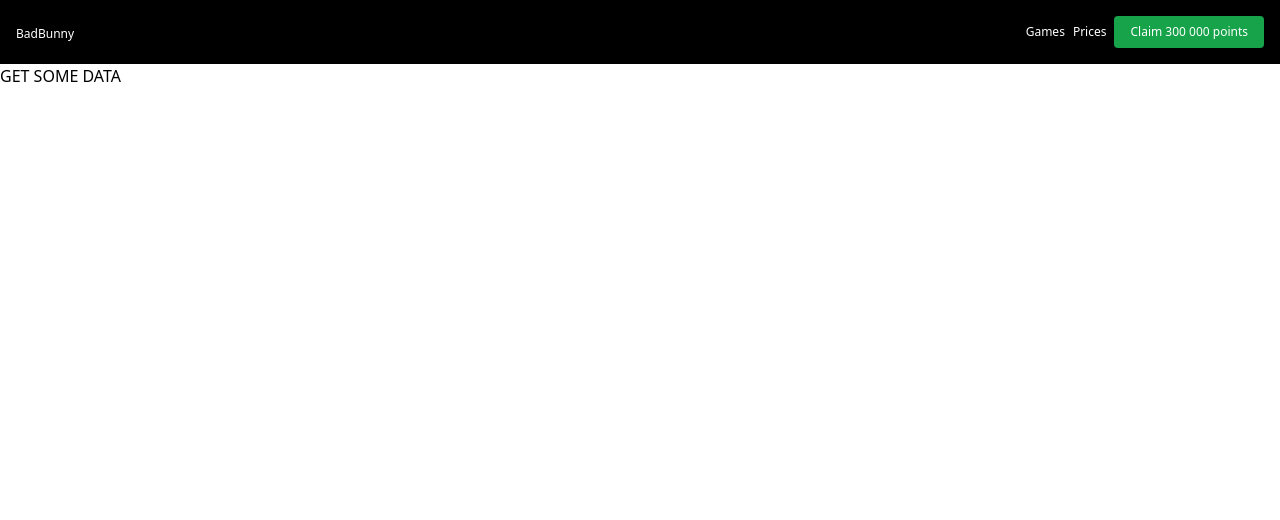
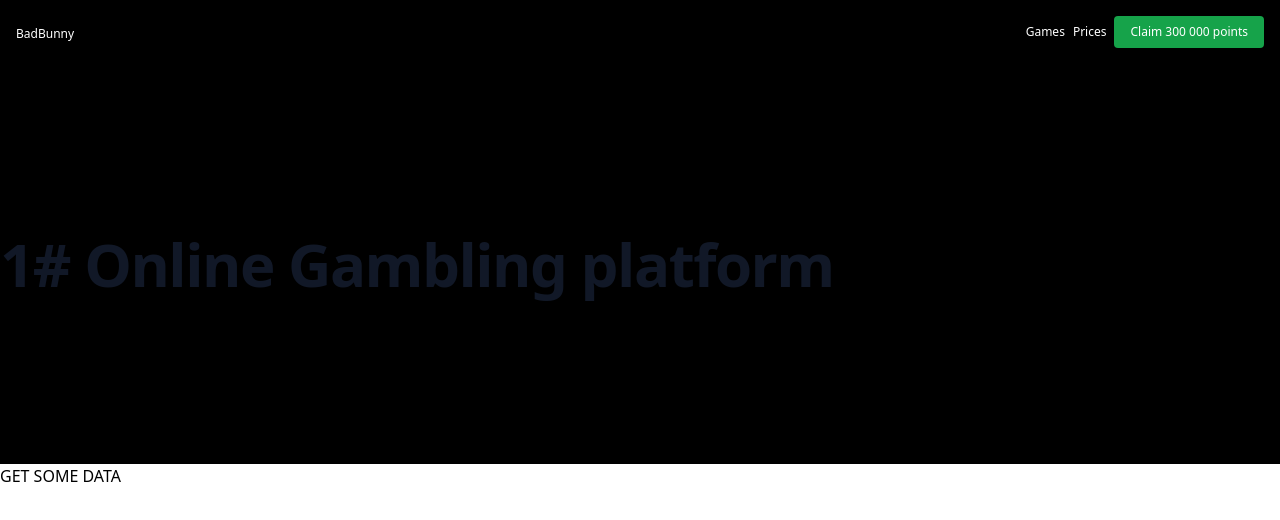
Before and after one commit to martwozniak/badbunny, a React (Create React App) app in the folder packages/frontend/: page / in a window 1280 px wide. Shown: the top 520 px of the page. Built offline with nearby package versions, Linux system fonts and the light colour scheme.

Commit message:
feat: hero boilerplate

```diff
--- a/packages/frontend/src/App.tsx
+++ b/packages/frontend/src/App.tsx
@@ -1,6 +1,5 @@
-import React from 'react';
-
 import Header from './components/Header/Header';
+import Hero from './components/Hero/Hero';
 
 function App() {
   return (
@@ -8,6 +7,7 @@ function App() {
       <header className="App-header">
         <Header />
       </header>
+      <Hero />
       <button
         onClick={() => {
           fetch('http://localhost:3001/data')
--- /dev/null
+++ b/packages/frontend/src/components/Hero/Hero.tsx
@@ -0,0 +1,11 @@
+export default function Hero() {
+  return (
+    <div className="min-h-[50vh] max-h-screen bg-black text-xs text-white flex items-center justify-center">
+      <div className="container">
+        <h1 className="text-4xl font-bold tracking-tight text-gray-900 sm:text-6xl">
+          1# Online Gambling platform
+        </h1>
+      </div>
+    </div>
+  );
+}
```
